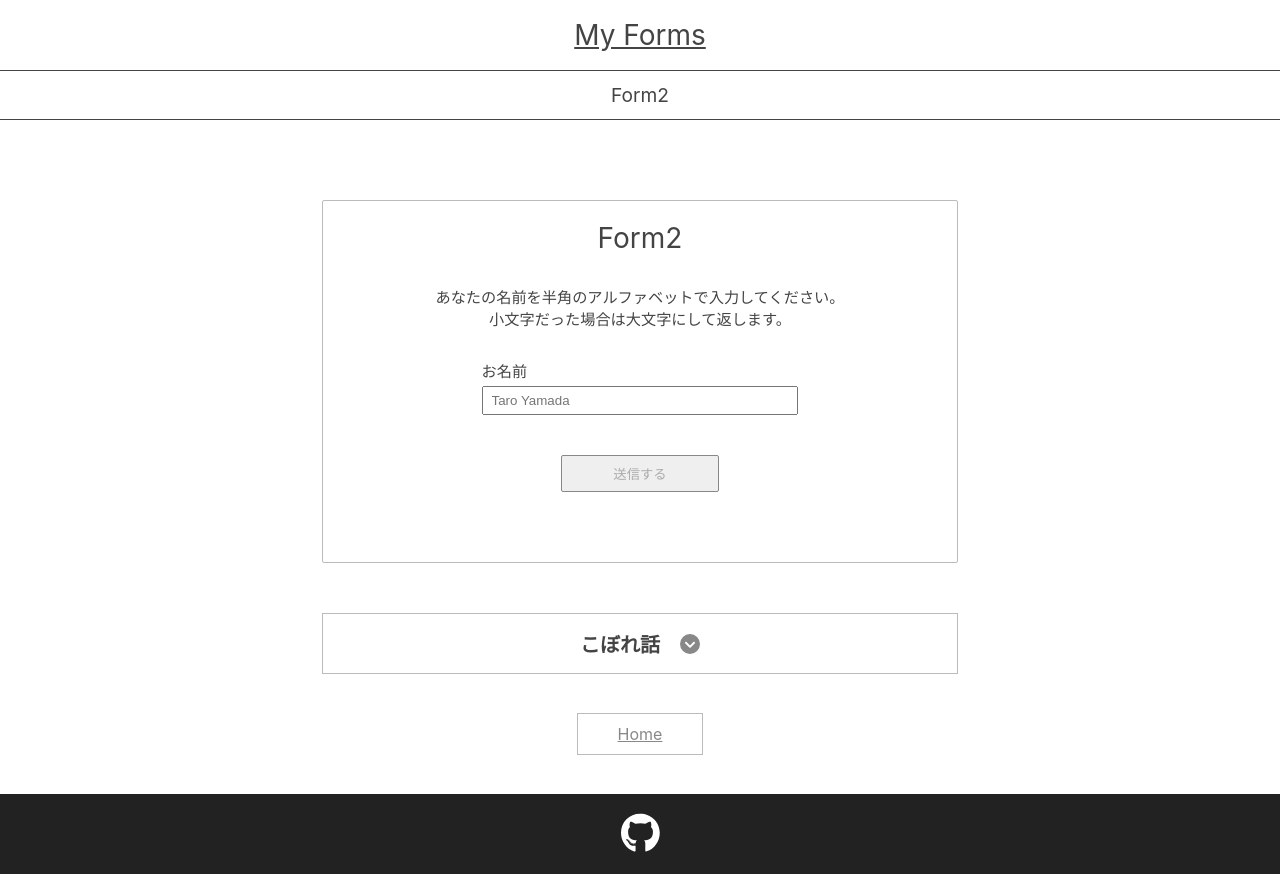
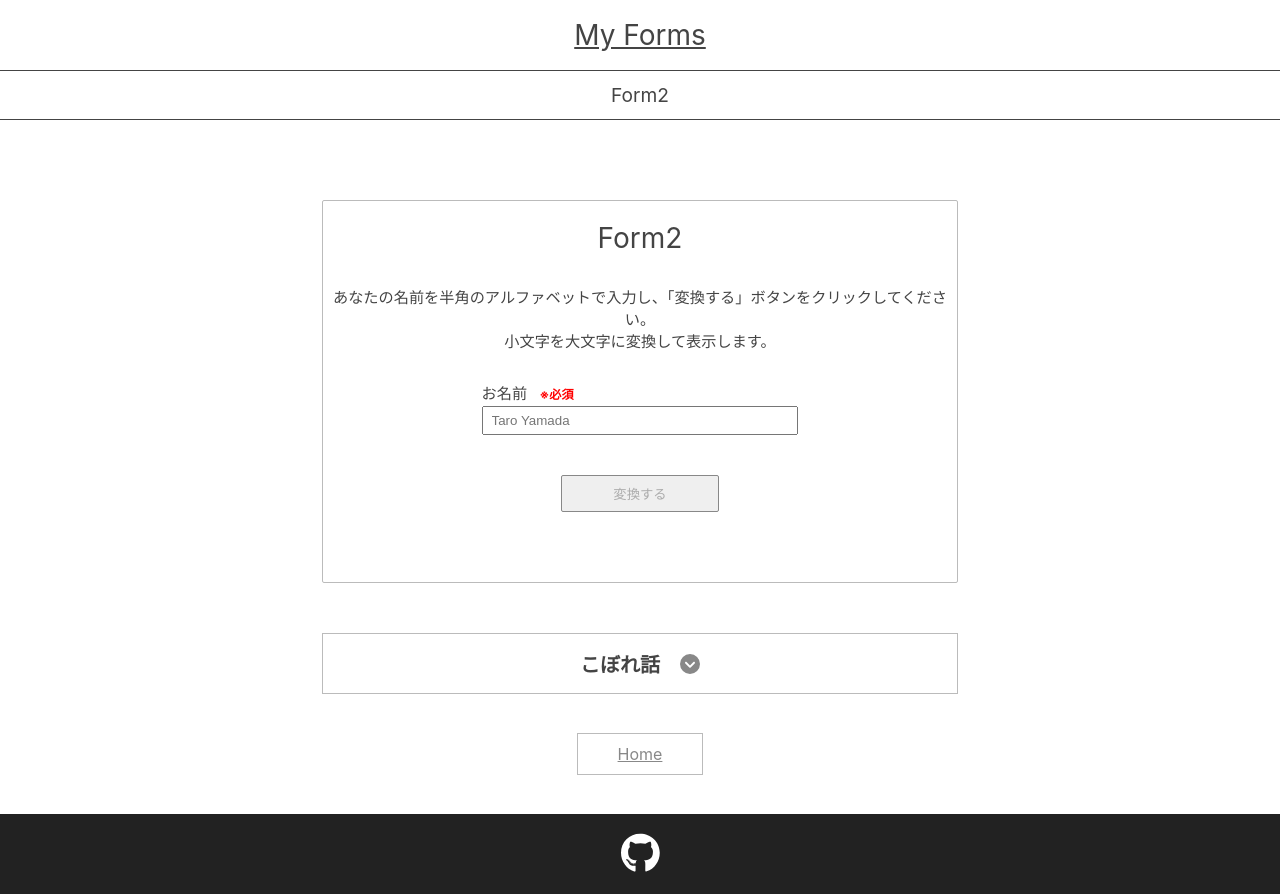
Before and after one commit to kento-yoshidu/myforms_frontend, a Next.js app: page /form2 in a window 1280 px wide. Built offline with nearby package versions, Linux system fonts and the light colour scheme.

Commit message:
✨ #72 Update Form2

```diff
--- a/pages/form1/style.module.css
+++ b/pages/form1/style.module.css
@@ -40,7 +40,7 @@
 
 .label {
   display: block;
-  margin-bottom: 5px;
+  margin-bottom: 3px;
   font-size: 0.95rem;
 }
 
@@ -56,6 +56,13 @@
   display: block;
   padding: 5px 8px;
   width: 100%;
+}
+
+.errorMessage {
+  margin-top: 5px;
+  color: red;
+  font-size: 0.8rem;
+  font-weight: bold;
 }
 
 .button {
--- a/pages/form2/index.tsx
+++ b/pages/form2/index.tsx
@@ -19,7 +19,9 @@ const Form2 = () => {
   const handleChange = (e: React.ChangeEvent<HTMLInputElement>) => {
     setName(e.target.value)
 
-    if (e.target.value.length > 0) {
+    const trimmedName = e.target.value.trim()
+
+    if (trimmedName.length > 0) {
       setIsClickable(true)
       setIsInputInvalid(false)
     } else {
@@ -59,11 +61,12 @@ const Form2 = () => {
             Form2
           </h3>
 
-          <p className={styles.text}>あなたの名前を半角のアルファベットで入力してください。<br />小文字だった場合は大文字にして返します。</p>
+          <p className={styles.text}>あなたの名前を半角のアルファベットで入力し、「変換する」ボタンをクリックしてください。</p>
+          <p className={styles.text}>小文字を大文字に変換して表示します。</p>
 
           <form className={styles.form} onSubmit={submit}>
             <label htmlFor="name" className={styles.label}>
-              お名前
+              お名前 <span>※必須</span>
             </label>
 
             <input
@@ -74,10 +77,11 @@ const Form2 = () => {
               placeholder="Taro Yamada"
               data-testid="name"
               autoComplete="off"
+              value={name}
             />
 
             {isInputInvalid && (
-              <p>文字が入力されていません</p>
+              <p className={styles.errorMessage} data-testid="error-message">文字が入力されていません</p>
             )}
 
             <button
@@ -87,7 +91,7 @@ const Form2 = () => {
               name="Sign Up"
               disabled={!isClickable}
             >
-              送信する
+              変換する
             </button>
           </form>
 
@@ -100,22 +104,22 @@ const Form2 = () => {
 
         <section className={descStyles.description}>
           <Description>
-            <p>Form1の構成は極力シンプルにしました（シンプルにしたというより、本番環境でちゃんと動作するかを確認することが目的）。テキストボックスに文字列を入力し送信ボタンを押すと、小文字のアルファベットが大文字に変換され表示される、というものです。</p>
+            <p>Form2の構成はForm1とほとんど同じです。違う点は、テキストボックスに文字を入力した後で、文字を全て削除すると、「文字が入力されていません」というエラーメッセージが表示される点です。</p>
 
-            <p>フロントエンドではuseStateで入力値を管理し、fetch関数でAPIを叩いています。React Hook FormもZodも使っていないシンプルな構成です。</p>
+            <p>onChangeイベントハンドラーで入力された文字数をカウントし、0になった時にエラーメッセージのstateを変化させ表示させます。</p>
 
-            <p>バックエンドではNext.jsのAPI Routeの機能を用いてAPIエンドポイントを作成し、そこで大文字への変換を行いJSONとして返しています。</p>
-
-            <p>テストコードは<a href="https://github.com/kento-yoshidu/MyForms/blob/main/__tests__/form1.test.tsx">こちら</a>です。テストは、</p>
+            <p>テストコードは<a href="https://github.com/kento-yoshidu/MyForms/blob/main/__tests__/form2.test.tsx">こちら</a>です。テストは、</p>
 
             <ol>
               <li>初回レンダリング時、変換結果が表示されるエリアに何も表示されていないこと</li>
-              <li>何も文字が入力されていない時、ボタンがdisabledになっていること</li>
-              <li>文字が入力されている時、ボタンがdisabledになっていないこと</li>
-              <li>フォームに名前を入力し送信ボタンを押すことで、大文字になった名前が表示されること</li>
+              <li>初回レンダリング時、エラーメッセージが表示されていないこと</li>
+              <li>テキストボックスに文字が入力されていない時、ボタンがdisabledになっていること</li>
+              <li>テキストボックスに文字が入力されている時、ボタンがdisabledになっていないこと</li>
+              <li>テキストボックスに文字を入力してから削除した時、エラーメッセージが表示されること</li>
+              <li>フォームに名前を入力し送信ボタンをクリックした時、大文字になった名前が表示されること</li>
             </ol>
 
-            <p>のみを行っています。</p>
+            <p>を行っています。</p>
           </Description>
         </section>
       </Container>
--- a/pages/index.tsx
+++ b/pages/index.tsx
@@ -3,6 +3,8 @@ import Head from 'next/head'
 import Link from 'next/link'
 import Container from '../components/container'
 import Header from '../components/header'
+
+import styles from "../styles/style.module.css"
 
 const Home: NextPage = () => {
   return (
@@ -14,7 +16,8 @@ const Home: NextPage = () => {
       <Header isTop />
 
       <Container>
-        <ul>
+        <main className={styles.main}>
+          <ul className={styles.list}>
             <li>
               <Link href="/form1">Form1</Link>
             </li>
@@ -23,6 +26,7 @@ const Home: NextPage = () => {
               <Link href="/form2">Form2</Link>
             </li>
           </ul>
+        </main>
       </Container>
     </>
   )
```
Also changed, not shown: styles/style.module.css (+8 -0 lines), 1 other file (tests, documents, lock files or other folders). Lines whose indentation alone changed are shown as unchanged.
